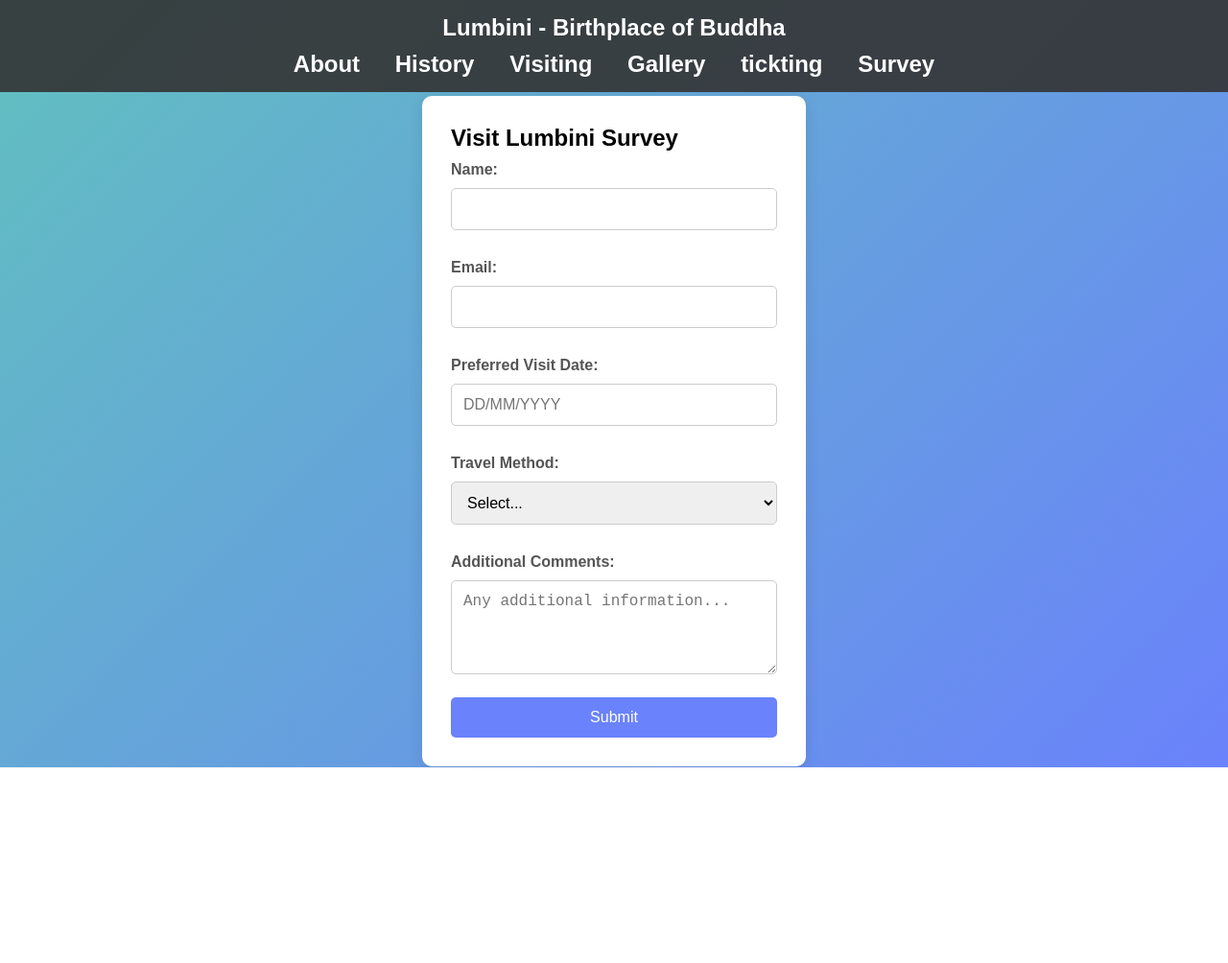
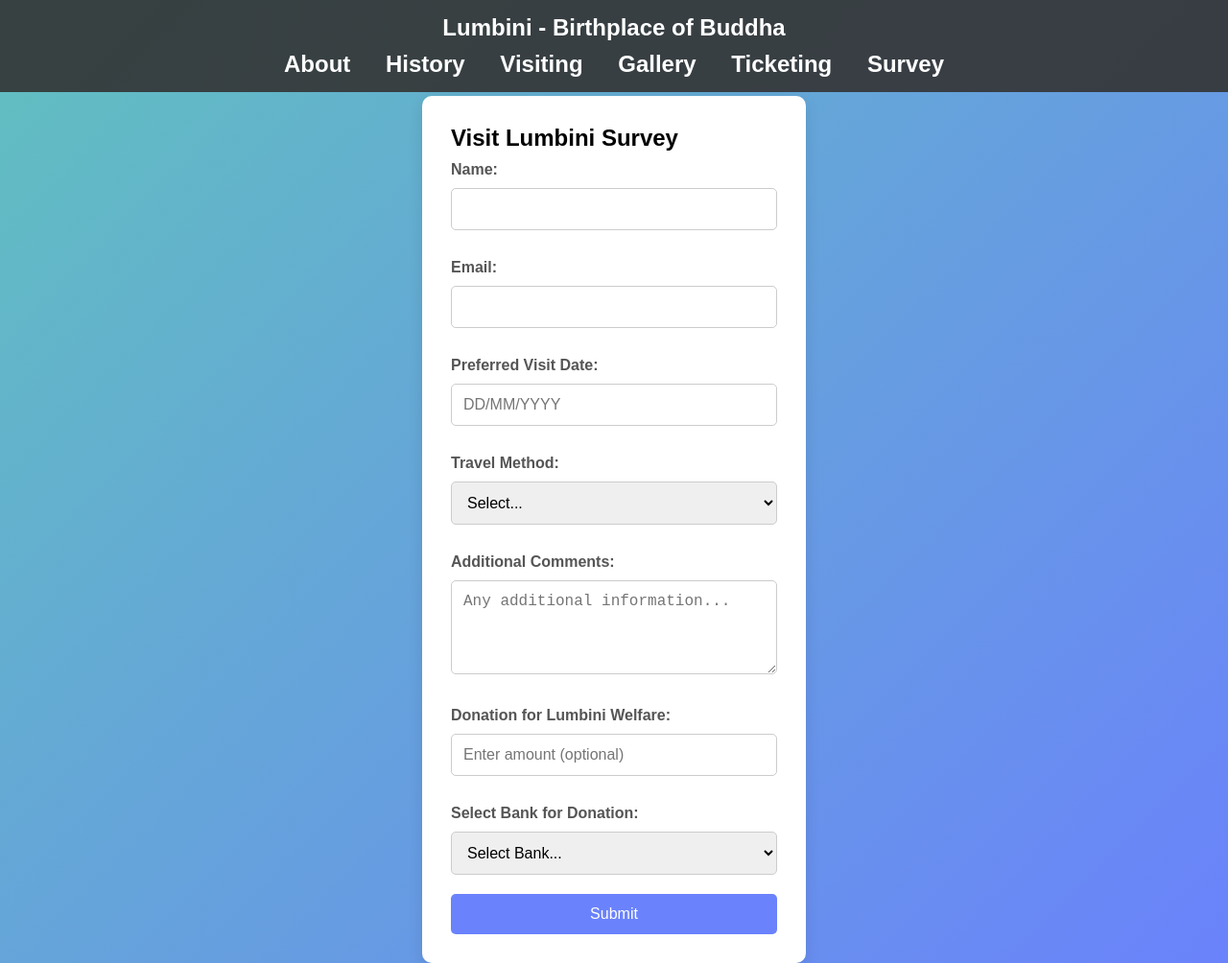
Before and after one commit to heresharaf/school-project, a plain HTML site: page servey.html in a window 1280 px wide. Shown: the whole page at 96% size. Before the commit the page ends 800 px from the top, so only its background shows below. Drawn offline with Linux system fonts and the light colour scheme.

Commit message:
Update servey.html

```diff
--- a/servey.html
+++ b/servey.html
@@ -142,7 +142,7 @@
             <a href="history.html">History</a>
             <a href="visiting.html">Visiting</a>
             <a href="gallery.html">Gallery</a>
-            <a href="contact.html">tickting</a>
+            <a href="contact.html">Ticketing</a>
             <a href="survey.html">Survey</a>
         </nav>
     </header>
@@ -171,6 +171,18 @@
             <label for="comments">Additional Comments:</label>
             <textarea id="comments" name="comments" rows="4" placeholder="Any additional information..."></textarea>
 
+            <!-- Donation Box -->
+            <label for="donation">Donation for Lumbini Welfare:</label>
+            <input type="number" id="donation" name="donation" placeholder="Enter amount (optional)" min="0">
+
+            <label for="bank">Select Bank for Donation:</label>
+            <select id="bank" name="bank" required>
+                <option value="">Select Bank...</option>
+                <option value="bank1">Bank of Lumbini</option>
+                <option value="bank2">Lumbini Welfare Bank</option>
+                <option value="bank3">Nepal Bank Ltd.</option>
+            </select>
+
             <button type="submit">Submit</button>
         </form>
         <div class="thank-you" id="thank-you-message">Thank you for your response!</div>
@@ -179,6 +191,22 @@
     <script>
         document.getElementById('survey-form').addEventListener('submit', function(event) {
             event.preventDefault();
+
+            // Validate donation amount
+            const donationAmount = document.getElementById('donation').value;
+            const bankSelected = document.getElementById('bank').value;
+
+            if (donationAmount && donationAmount < 0) {
+                alert("Please enter a valid donation amount.");
+                return;
+            }
+
+            if (!bankSelected) {
+                alert("Please select a bank for your donation.");
+                return;
+            }
+
+            // Show thank you message
             document.getElementById('thank-you-message').style.display = 'block';
             document.getElementById('thank-you-message').style.animation = 'fadeIn 1s ease-in-out';
             this.reset();
```
